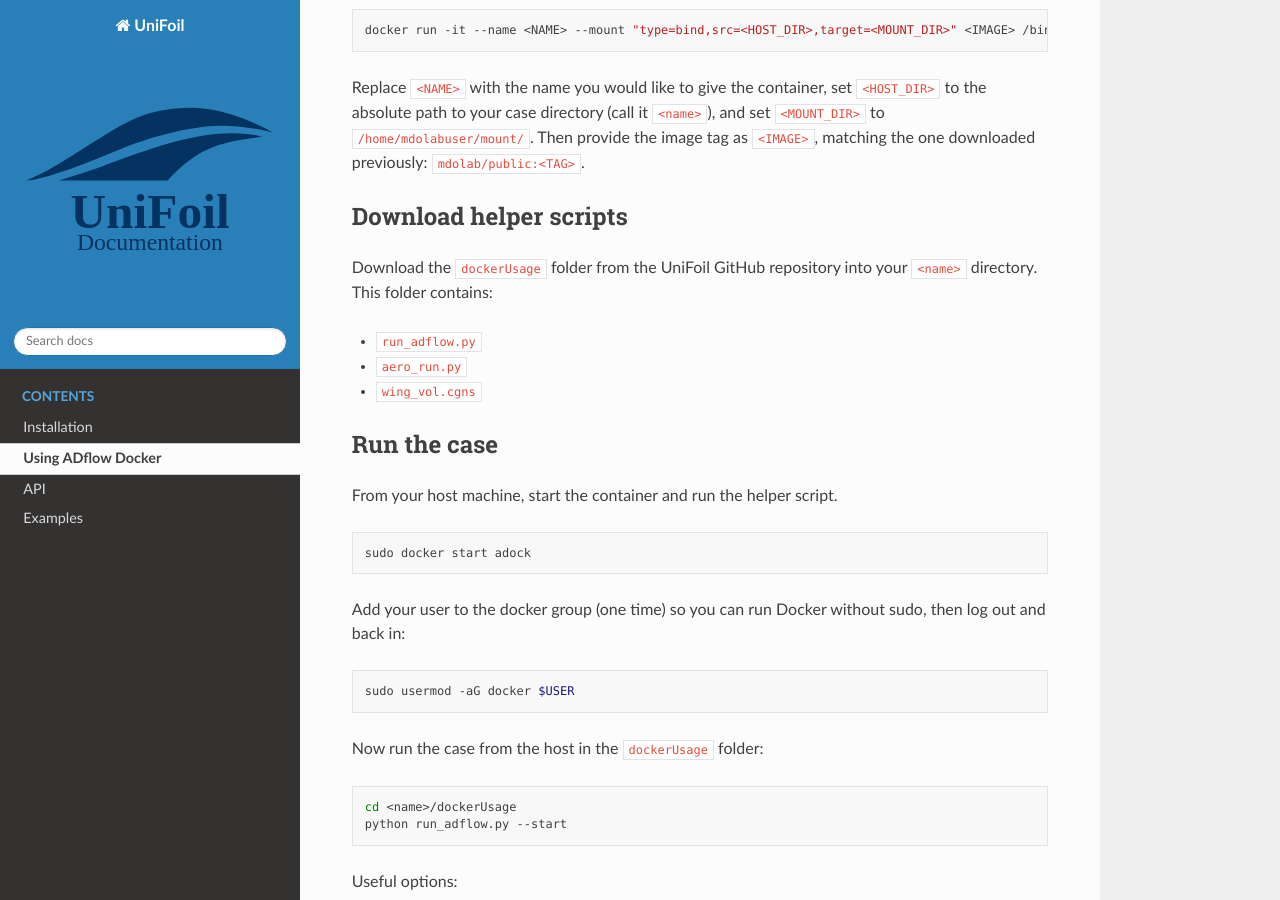
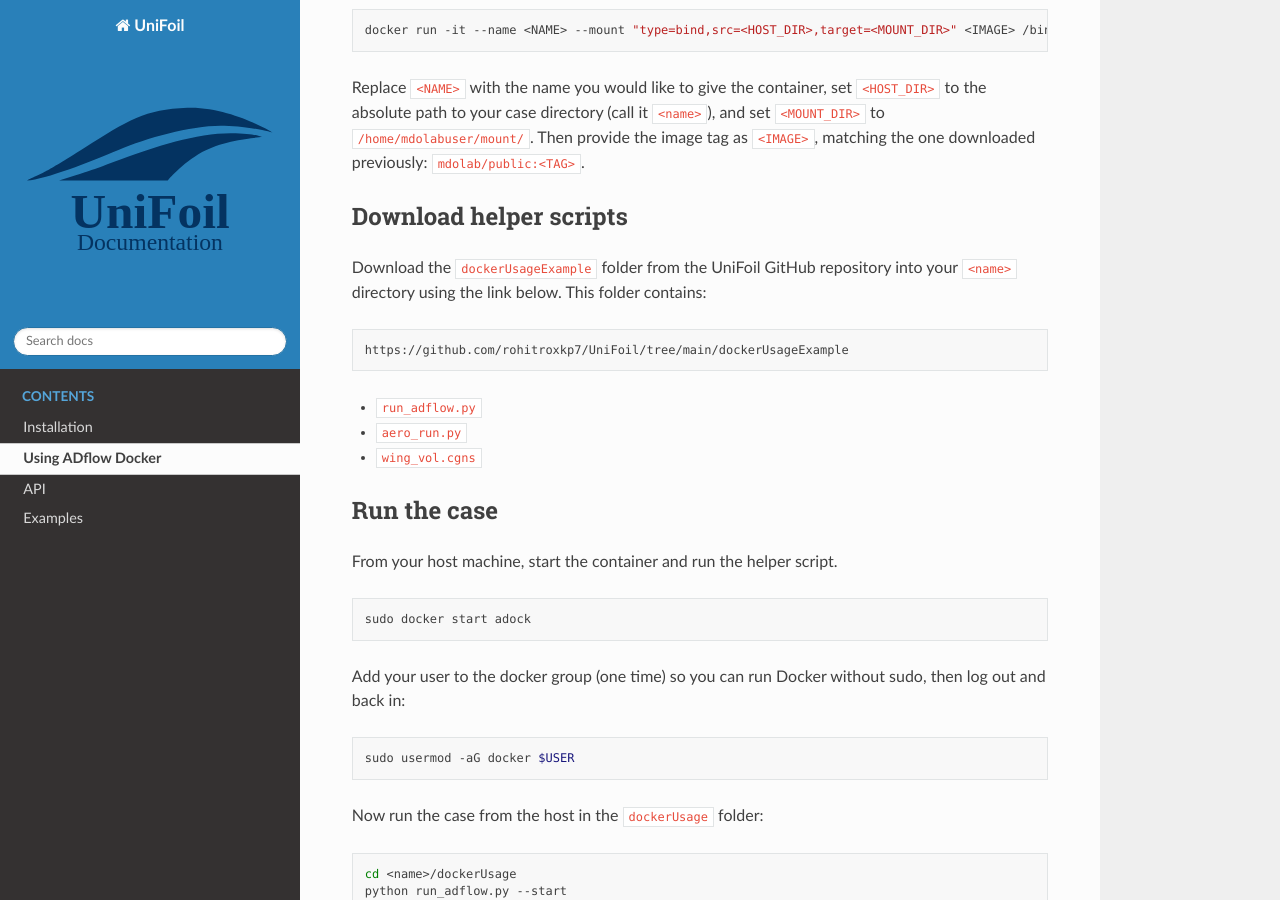
Before and after one commit to BenjaminMelanson/unifoilDocs, a Sphinx documentation site: the page built from docs/source/using_adflow_docker.rst, in a window 1280 px wide and 900 px high, scrolled down 351 px. Built offline with Sphinx 7.4.7 and the Read the Docs theme 3.1.0, drawn with Linux system fonts in a browser that asks for light colours.

Commit message:
Update docs

```diff
--- a/docs/source/using_adflow_docker.rst
+++ b/docs/source/using_adflow_docker.rst
@@ -15,7 +15,11 @@ Replace ``<NAME>`` with the name you would like to give the container, set ``<HO
 
 Download helper scripts
 -----------------------
-Download the ``dockerUsage`` folder from the UniFoil GitHub repository into your ``<name>`` directory. This folder contains:
+Download the ``dockerUsageExample`` folder from the UniFoil GitHub repository into your ``<name>`` directory using the link below. This folder contains:
+
+.. code-block:: text
+
+   https://github.com/rohitroxkp7/UniFoil/tree/main/dockerUsageExample
 
 - ``run_adflow.py``
 - ``aero_run.py``
```
